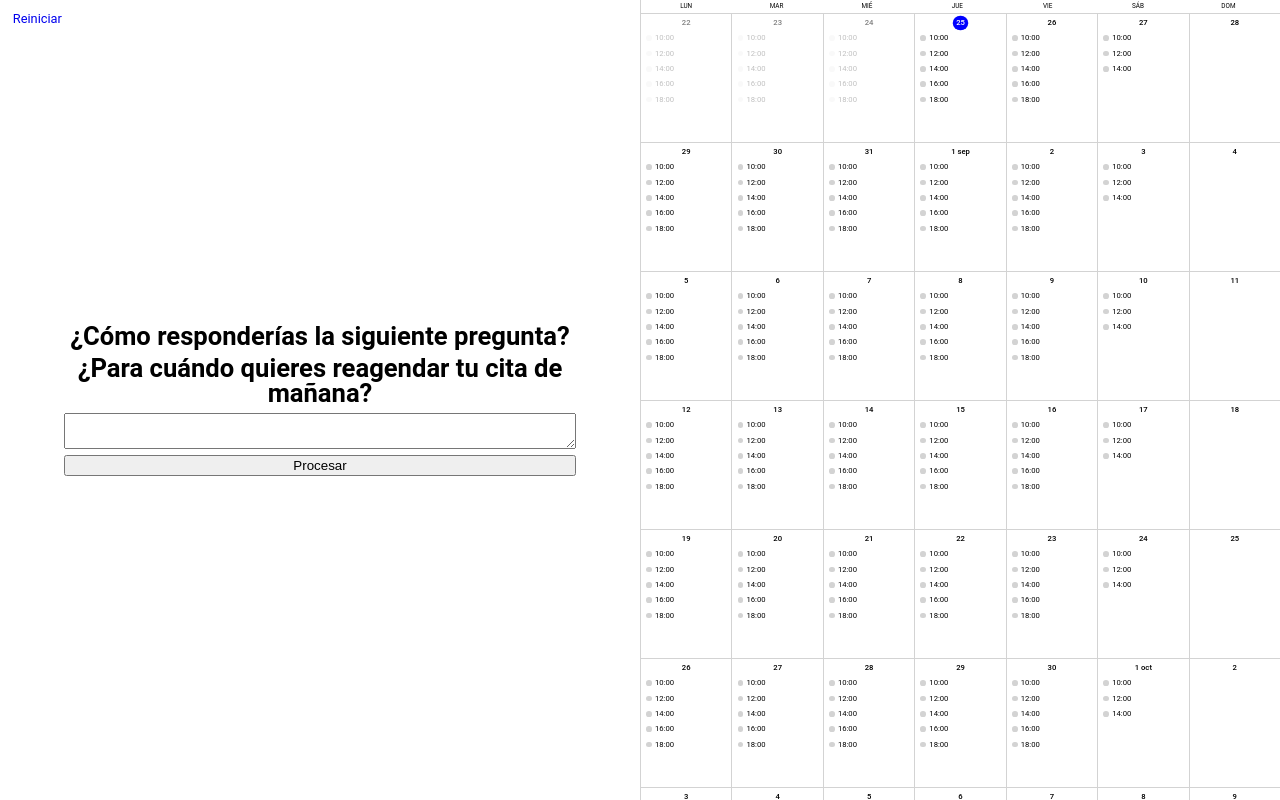
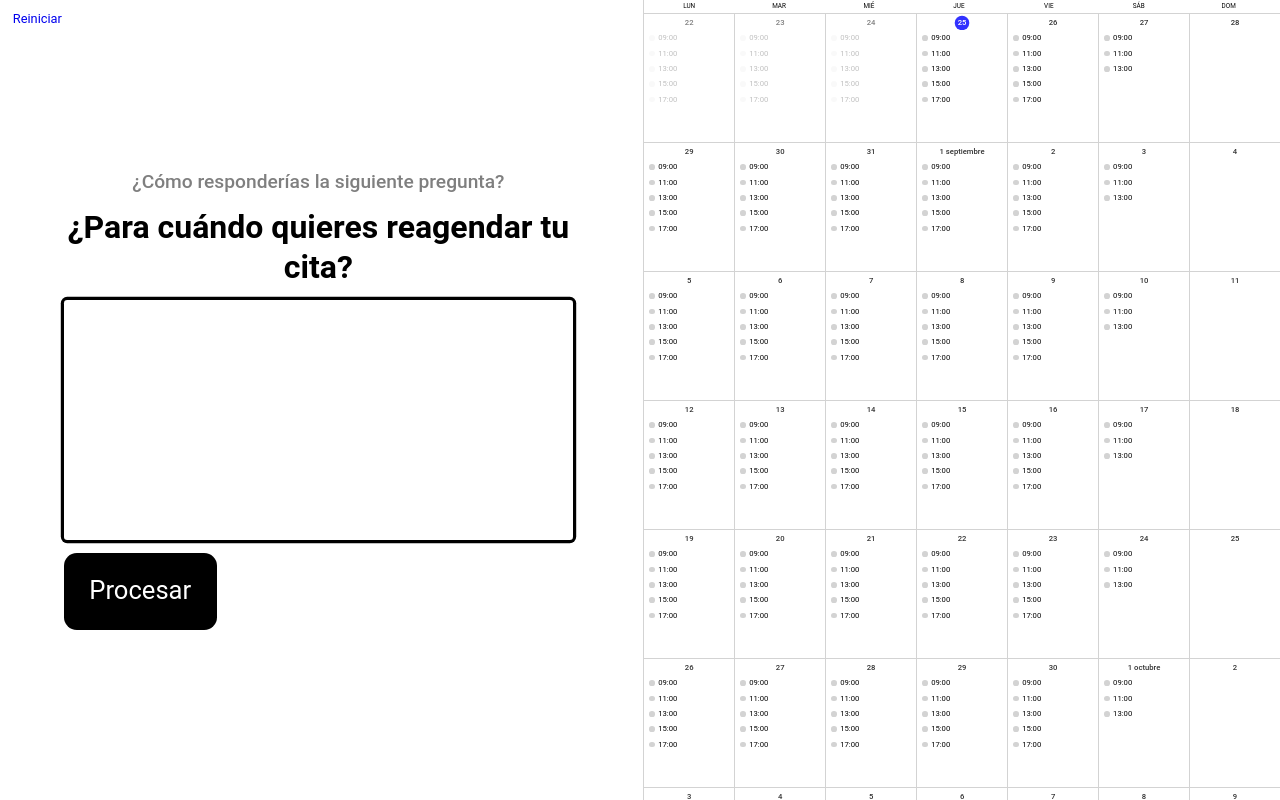
Before and after one commit to ceroai/cero-demo-2022, a React (Create React App) app: page /prueba/reagendamiento in a window 1280 px wide. Built offline with nearby package versions, Linux system fonts and the light colour scheme.

Commit message:
no se que hice pero son cambios

```diff
--- a/src/App.tsx
+++ b/src/App.tsx
@@ -4,16 +4,17 @@ import Prueba from './components/Prueba'
 import Confirmacion from './components/Prueba/Confirmacion'
 import Reagendamiento from './components/Prueba/Reagendamiento'
 import './App.css'
+import React from 'react'
 
 const pruebas = [
   {
     path: "confirmacion",
-    titulo: "¿Confirmas tu cita de mañana a las 5:00PM?",
+    titulo: "¿Confirmas tu cita para mañana a las 5:00PM?",
     componenteResultado: <Confirmacion />
   },
   {
     path: "reagendamiento",
-    titulo: "¿Para cuándo quieres reagendar tu cita de mañana?",
+    titulo: "¿Para cuándo quieres reagendar tu cita?",
     componenteResultado: <Reagendamiento />
   }
 ]
@@ -25,8 +26,17 @@ const App = () => {
         <Route index element={<Bienvenida />} />
         <Route path="prueba">
           {pruebas.map(prueba => (
+            <React.Fragment key={`route-prueba-${prueba.path}`}>
               <Route
-              key={`route-prueba-${prueba.path}`}
+                path={`${prueba.path}/:id`}
+                element={
+                  <Prueba
+                    titulo={prueba.titulo}
+                    componenteResultado={prueba.componenteResultado}
+                  />
+                }
+              />
+              <Route
                 path={prueba.path}
                 element={
                   <Prueba
@@ -35,6 +45,7 @@ const App = () => {
                   />
                 }
               />
+            </React.Fragment>
           ))}
         </Route>
       </Routes>
--- a/src/components/Bienvenida/Bienvenida.css
+++ b/src/components/Bienvenida/Bienvenida.css
@@ -7,11 +7,13 @@
 
 .Bienvenida__hola {
   place-self: end center;
-  font-size: 2rem;
+  font-size: 3rem;
 }
 
 .Bienvenida__explicacion {
-  font-size: 2rem;
+  font-size: 3rem;
+  text-align: center;
+  line-height: 1.5;
 }
 
 .Bienvenida__botones {
--- a/src/components/Bienvenida/Bienvenida.tsx
+++ b/src/components/Bienvenida/Bienvenida.tsx
@@ -5,7 +5,7 @@ const Bienvenida = () => {
   return (
     <div className="Bienvenida">
       <h1 className="Bienvenida__hola">Hola 👋</h1>
-      <h1 className="Bienvenida__explicacion">En esta interfaz puedes probar el “cerebro” de Cero.AI</h1>
+      <h1 className="Bienvenida__explicacion">En esta interfaz puedes probar<br />el “cerebro” de Cero.AI</h1>
       <div className="Bienvenida__botones">
         <Link className="Bienvenida__boton" to="/prueba/confirmacion">Confirmaciones</Link>
         <Link className="Bienvenida__boton" to="/prueba/reagendamiento">Reagendamientos</Link>
--- a/src/components/Prueba/Confirmacion/Confirmacion.tsx
+++ b/src/components/Prueba/Confirmacion/Confirmacion.tsx
@@ -4,13 +4,13 @@ const Confirmacion = () => {
   return (
     <div className="Confirmacion">
       <div>
-        Confirmar 100%
-        Anular 0%
-        Otro 0%
+        <div>Confirmar 100%</div>
+        <div>Anular 0%</div>
+        <div>Otro 0%</div>
       </div>
       <div>
         <h2>Intención</h2>
-        Equivocado 100%
+        <div>Equivocado 100%</div>
       </div>
     </div>
   )
--- a/src/components/Prueba/Prueba.css
+++ b/src/components/Prueba/Prueba.css
@@ -3,12 +3,26 @@
   grid-template: 1fr / 1fr 1fr;
   height: 100vh;
   place-items: center center;
+  gap: .5rem;
+}
+
+.Prueba__subtitulo {
+  opacity: .5;
+  font-size: 1.5rem;
+  font-weight: 500;
+  line-height: 1.25;
+}
+
+.Prueba__titulo {
+  font-size: 2.5rem;
+  font-weight: bold;
+  line-height: 1.25;
 }
 
 .Prueba__contenedor_formulario {
   display: flex;
   flex-direction: column;
-  gap: .5rem;
+  gap: 1rem;
   width: 80%;
   font-size: 2rem;
   font-weight: bold;
@@ -23,3 +37,30 @@
 .Prueba__contenedor_resultado {
   place-self: center stretch;
 }
+
+.Prueba__textarea {
+  height: 30vh;
+  font-size: 2.5rem;
+  padding: 1rem;
+  resize: none;
+  border-radius: .25rem;
+  font-family: 'Roboto';
+  border: none;
+  outline: none;
+  box-shadow: 0 0 0 .1rem gray;
+  transition: all .25s ease;
+}
+
+.Prueba__textarea:focus {
+  box-shadow: 0 0 0 .25rem black;
+}
+
+.Prueba__boton_procesar {
+  background-color: var(--color-oscuro);
+  color: var(--color-texto-claro);
+  padding: 2rem;
+  border-radius: 1rem;
+  font-size: 2rem;
+  font-weight: normal;
+  align-self: flex-start;
+}
--- a/src/components/Prueba/Prueba.tsx
+++ b/src/components/Prueba/Prueba.tsx
@@ -1,15 +1,32 @@
-import { ReactNode } from 'react'
+import { ReactNode, useEffect, useRef, useState } from 'react'
 import { Link } from 'react-router-dom'
 import './Prueba.css'
 
 const Prueba = ({ titulo, componenteResultado } : { titulo: String, componenteResultado: ReactNode }) => {
+
+  const [pregunta, setPregunta] = useState('')
+  const inputRef = useRef<HTMLTextAreaElement>(null)
+
+  useEffect(() => {
+    inputRef.current?.focus()
+  }, [])
+
   return (
     <div className="Prueba">
       <div className="Prueba__contenedor_formulario">
-        <p>¿Cómo responderías la siguiente pregunta?</p>
-        <p>{titulo}</p>
-        <textarea />
-        <button>Procesar</button>
+        <h2 className="Prueba__subtitulo">¿Cómo responderías la siguiente pregunta?</h2>
+        <h1 className="Prueba__titulo">{titulo}</h1>
+        <textarea
+          className="Prueba__textarea"
+          onChange={e => setPregunta(e.target.value)}
+          ref={inputRef}
+        />
+        <Link
+          className="Prueba__boton_procesar"
+          to={pregunta}
+        >
+          Procesar
+        </Link>
         {/* <button>Ejemplo</button> */}
       </div>
       <div className="Prueba__contenedor_resultado">
--- a/src/components/Prueba/Reagendamiento/Reagendamiento.css
+++ b/src/components/Prueba/Reagendamiento/Reagendamiento.css
@@ -66,6 +66,7 @@
 .Reagendamiento__fecha {
   font-size: .6rem;
   font-weight: 500;
+  opacity: .8;
 }
 
 .Reagendamiento__fecha--hoy {
--- a/src/components/Prueba/Reagendamiento/Reagendamiento.tsx
+++ b/src/components/Prueba/Reagendamiento/Reagendamiento.tsx
@@ -7,51 +7,51 @@ import './Reagendamiento.css'
 const horas = {
   0: [],
   1: [
-    '10:00',
-    '12:00',
-    '14:00',
-    '16:00',
-    '18:00',
+    '09:00',
+    '11:00',
+    '13:00',
+    '15:00',
+    '17:00',
   ],
   2: [
-    '10:00',
-    '12:00',
-    '14:00',
-    '16:00',
-    '18:00',
+    '09:00',
+    '11:00',
+    '13:00',
+    '15:00',
+    '17:00',
   ],
   3: [
-    '10:00',
-    '12:00',
-    '14:00',
-    '16:00',
-    '18:00',
+    '09:00',
+    '11:00',
+    '13:00',
+    '15:00',
+    '17:00',
   ],
   4: [
-    '10:00',
-    '12:00',
-    '14:00',
-    '16:00',
-    '18:00',
+    '09:00',
+    '11:00',
+    '13:00',
+    '15:00',
+    '17:00',
   ],
   5: [
-    '10:00',
-    '12:00',
-    '14:00',
-    '16:00',
-    '18:00',
+    '09:00',
+    '11:00',
+    '13:00',
+    '15:00',
+    '17:00',
   ],
   6: [
-    '10:00',
-    '12:00',
-    '14:00',
+    '09:00',
+    '11:00',
+    '13:00',
   ]
 }
 
 const Reagendamiento = () => {
 
   const fechas = useMemo(() => {
-    const fin = addDays(endOfWeek(endOfMonth(addMonths(Date.now(), 13))), 1)
+    const fin = addDays(endOfWeek(endOfMonth(addMonths(Date.now(), 3))), 1)
     let fecha = startOfWeek(Date.now())
     const fechas = []
     while (!isSameDay(fecha, fin)) {
@@ -87,7 +87,7 @@ const Reagendamiento = () => {
                 "Reagendamiento__fecha--hoy": isToday(fecha),
               })}
             >
-            {format(fecha, getDate(fecha) === 1 && !isToday(fecha) ? 'd MMM' : 'd')}
+            {format(fecha, getDate(fecha) === 1 && !isToday(fecha) ? 'd MMMM' : 'd')}
             </div>
             <div className="Reagendamiento__contenedor_horas">
               {horas[getDay(fecha)].map((hora, j) => (
```
Lines whose indentation alone changed are shown as unchanged.
